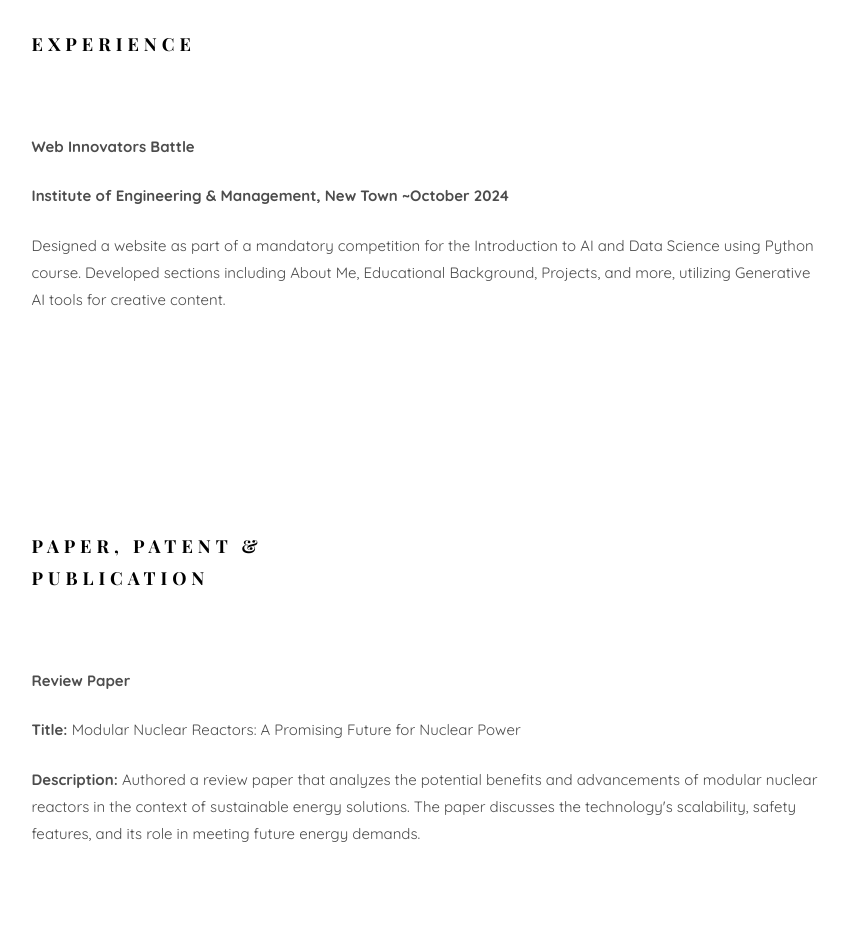
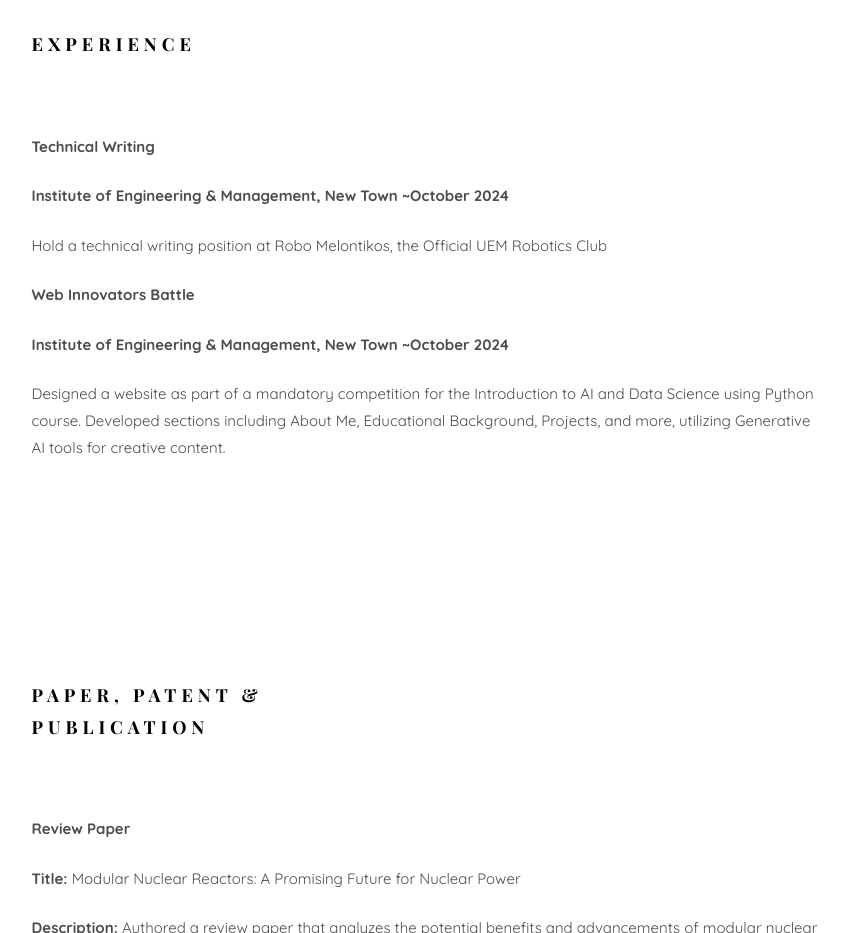
Before and after one commit to RahbarUlHuda/Rahbar.github.io, a plain HTML site: page index.html in a window 1280 px wide. Shown: the part 2280-3213 px from the top of the page, without its empty margins (361-1210 px from the left). Drawn offline with nearby package versions, Linux system fonts and the light colour scheme; files whose address does not match are found by name; a web font is replaced by a local one.

Commit message:
Update index.html

```diff
--- a/index.html
+++ b/index.html
@@ -230,6 +230,9 @@
 					</div>
 					<div class="row">
 						<div class="col-md-12 animate-box" data-animate-effect="fadeInLeft">
+							<p><strong>Technical Writing</strong></p>
+                             <p><strong>Institute of Engineering & Management, New Town         ~October 2024</strong></p>
+                             <p>Hold a technical writing position at Robo Melontikos, the Official UEM Robotics Club</p>
 							<p><strong>Web Innovators Battle</strong></p>
                              <p><strong>Institute of Engineering & Management, New Town         ~October 2024</strong></p>
                              <p>Designed a website as part of a mandatory competition for the Introduction to AI and Data Science using Python course.
```
